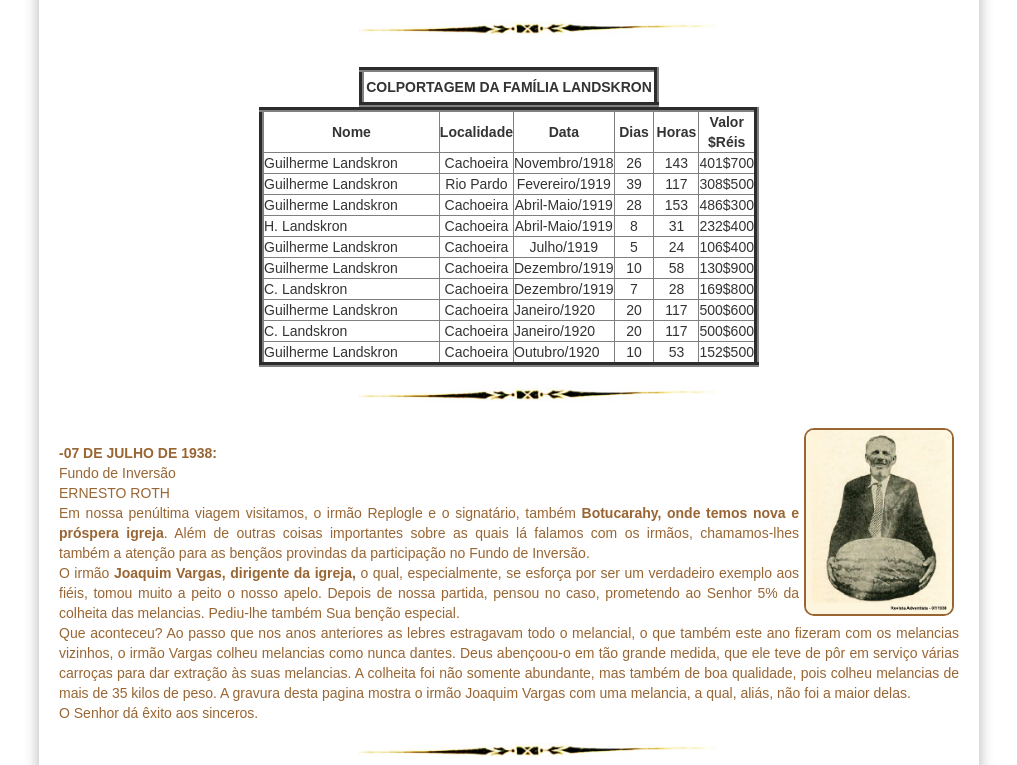
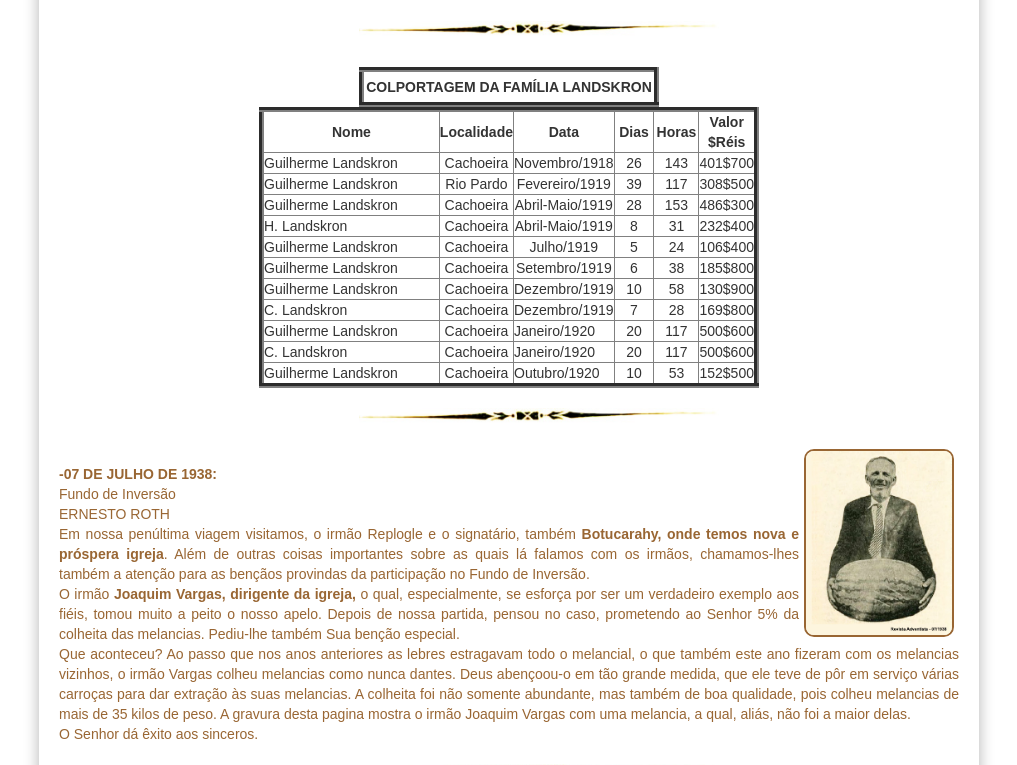
Before and after one commit to claudiovargas1955/claudiovargas1955.github.io, a Jekyll site: the page built from _pages/história-da-iasd-bosque.html, in a window 1280 px wide and 900 px high, scrolled down 1776 px, cut to the strip 0-765 px from the top of the window. Shown: the whole strip, without its empty margins (131-1148 px from the left). Built offline with Jekyll 4.4.1, drawn with Linux system fonts in a browser that asks for light colours; some web fonts are replaced.

Commit message:
Update história-da-iasd-bosque.html

```diff
--- a/_pages/história-da-iasd-bosque.html
+++ b/_pages/história-da-iasd-bosque.html
@@ -218,7 +218,14 @@ Emilio Froemming.<br>
            <td align="center">24</td>
            <td align="center">106$400</td>
         </tr>
-
+        <tr>
+           <td align="left" width="300px">Guilherme Landskron</td>
+           <td align="center" width="50px">Cachoeira</td>
+           <td align="center">Setembro/1919</td>
+           <td align="center">6</td>
+           <td align="center">38</td>
+           <td align="center">185$800</td>
+        </tr>
         <tr>
            <td align="left" width="300px">Guilherme Landskron</td>
            <td align="center" width="50px">Cachoeira</td>
```
